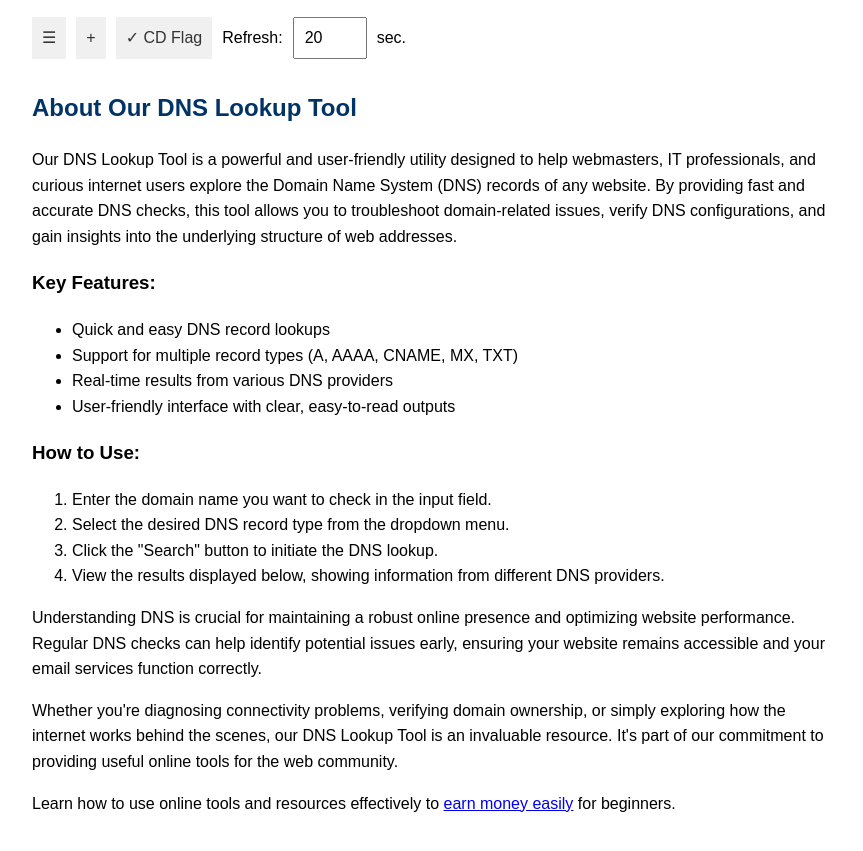
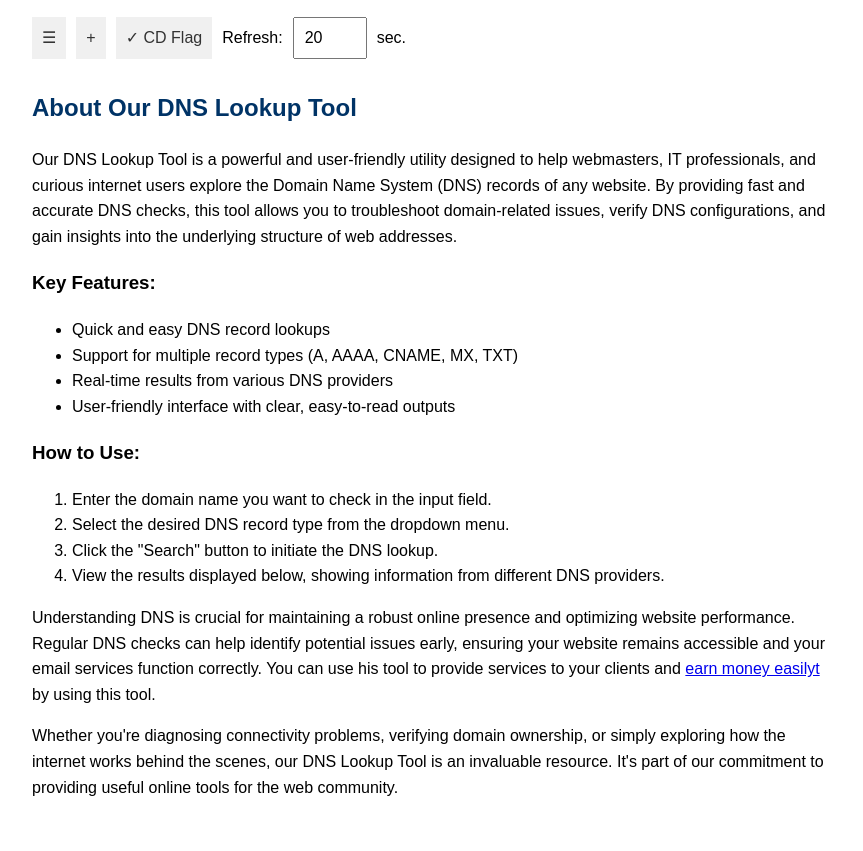
Before and after one commit to sam808080/DNS-Lookup, a plain HTML site: page index.html in a window 1280 px wide. Shown: the part 145-996 px from the top of the page, without its empty margins (208-1071 px from the left). Drawn offline with Linux system fonts and the light colour scheme.

Commit message:
Update index.html

```diff
--- a/index.html
+++ b/index.html
@@ -127,12 +127,9 @@
             <li>View the results displayed below, showing information from different DNS providers.</li>
         </ol>
 
-        <p>Understanding DNS is crucial for maintaining a robust online presence and optimizing website performance. Regular DNS checks can help identify potential issues early, ensuring your website remains accessible and your email services function correctly.</p>
+        <p>Understanding DNS is crucial for maintaining a robust online presence and optimizing website performance. Regular DNS checks can help identify potential issues early, ensuring your website remains accessible and your email services function correctly. You can use his tool to provide services to your clients and <a href="https://startearnings.com">earn money easilyt</a> by using this tool.</p>
 
         <p>Whether you're diagnosing connectivity problems, verifying domain ownership, or simply exploring how the internet works behind the scenes, our DNS Lookup Tool is an invaluable resource. It's part of our commitment to providing useful online tools for the web community.</p>
-
-        <p>Learn how to use online tools and resources effectively to <a href="startearnings.com">earn money easily</a> for beginners.</p>
-    </div>
 
     <script>
         async function performDNSCheck() {
```
